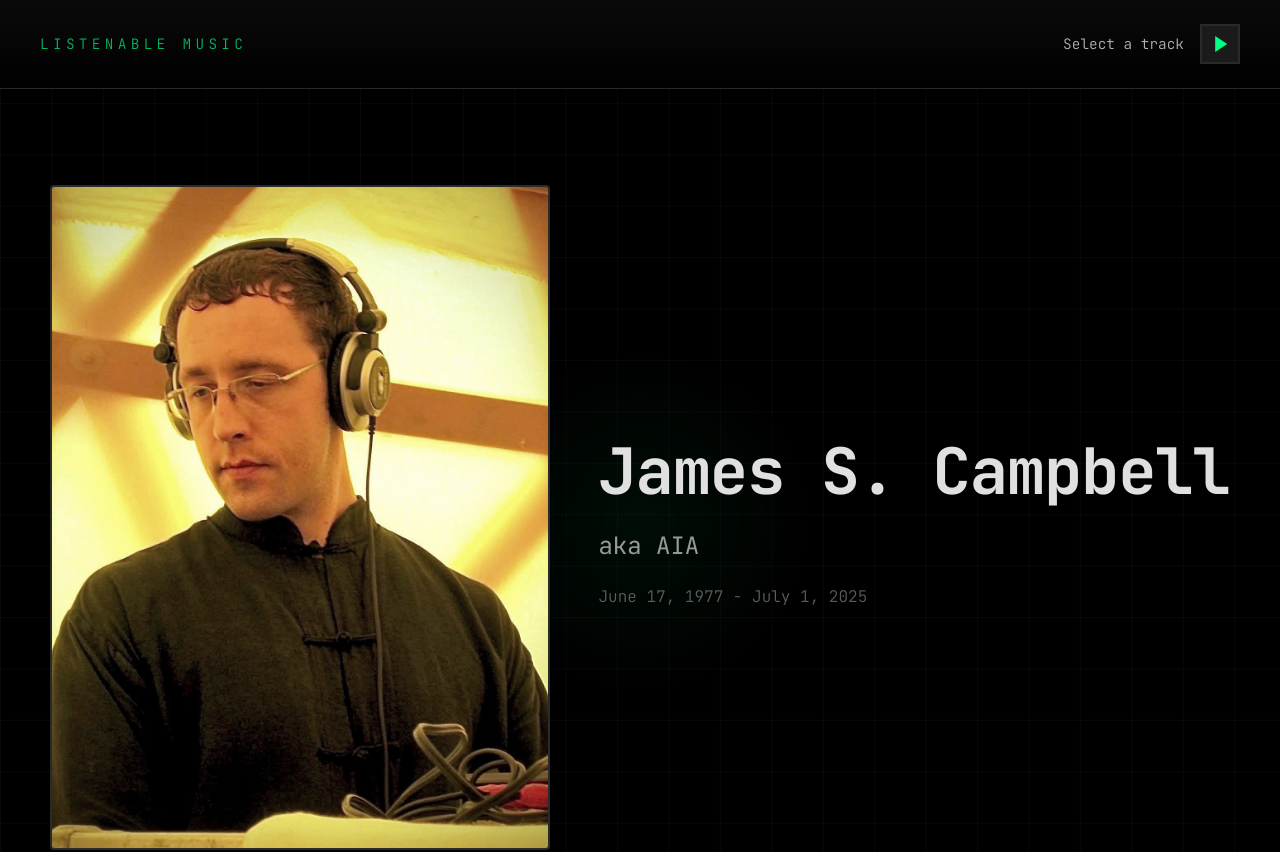
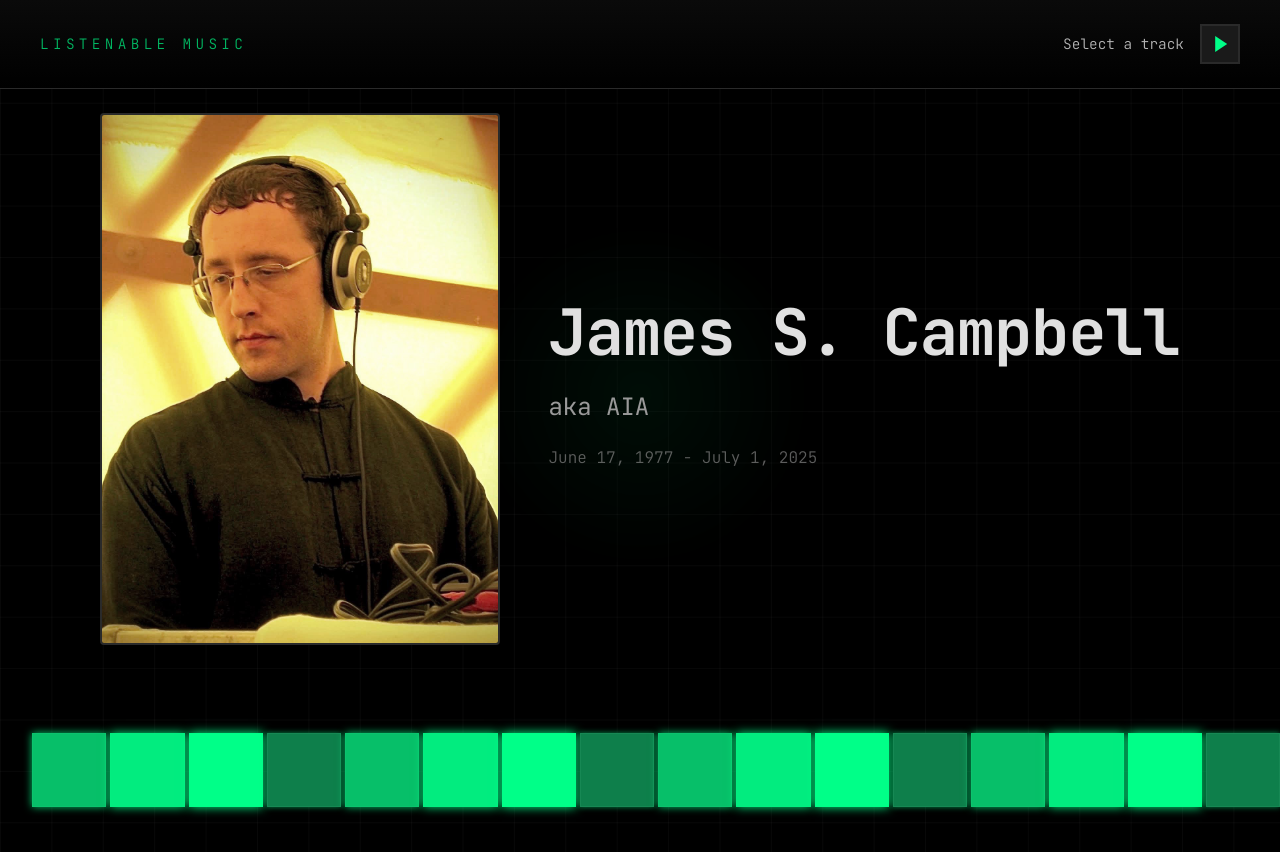
Before and after one commit to foxpress-design/listenable-music, a React (Vite) app: page / in a window 1280 px wide. Shown: the top 852 px of the page. Built offline with nearby package versions, Linux system fonts and the light colour scheme.

Commit message:
Tighten hero spacing to fit above the fold (v0.4.3)
Reduce hero top padding from 6rem to 1.5rem and shrink photo
max from 500px to 400px so the full hero fits without scrolling.

```diff
--- a/package.json
+++ b/package.json
@@ -1,7 +1,7 @@
 {
   "name": "listenable-music",
   "private": true,
-  "version": "0.4.2",
+  "version": "0.4.3",
   "type": "module",
   "scripts": {
     "dev": "vite",
--- a/src/App.css
+++ b/src/App.css
@@ -176,7 +176,7 @@
 
 /* Hero Section */
 .hero {
-  padding: 6rem 2rem;
+  padding: 1.5rem 2rem 3rem;
   text-align: center;
   position: relative;
   overflow: hidden;
@@ -214,7 +214,7 @@
 }
 
 .hero-photo img {
-  width: clamp(280px, 40vw, 500px);
+  width: clamp(240px, 35vw, 400px);
   height: auto;
   border-radius: 4px;
   border: 2px solid var(--light-gray);
```
Also changed, not shown: 1 other file (tests, documents, lock files or other folders).
